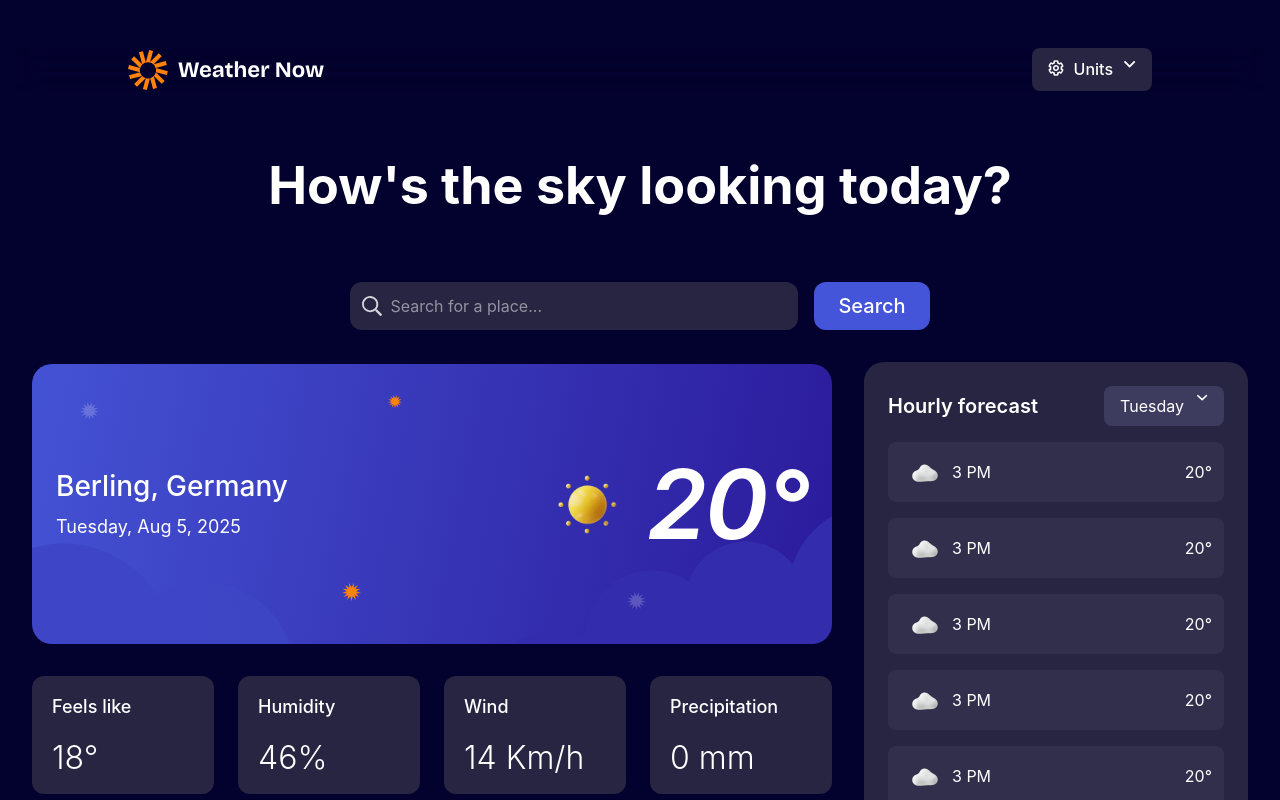
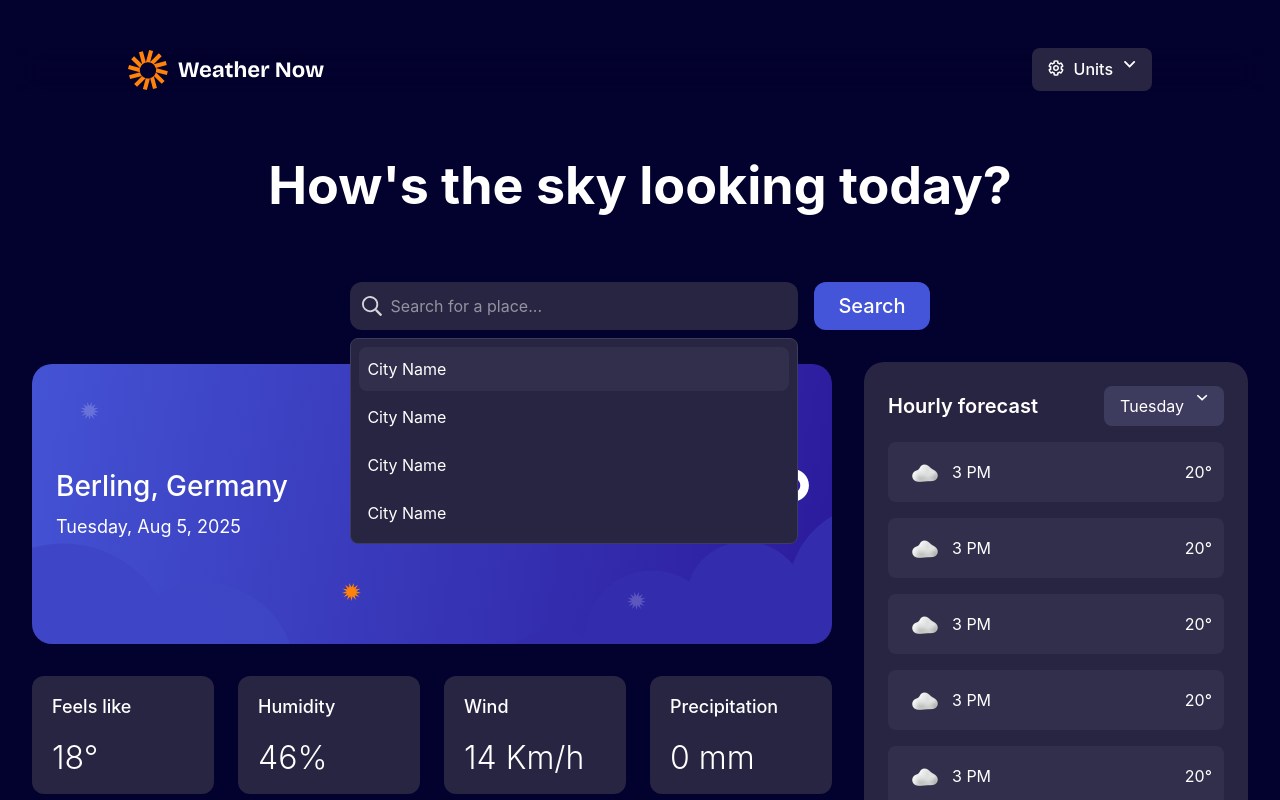
Before and after one commit to alecanonm/weatherapp, a React (Vite) app: page / in a window 1280 px wide. Shown: the top 800 px of the page. Built offline with nearby package versions, Linux system fonts and the light colour scheme; no server answers.

Commit message:
Feature: SearchBar subjections

```diff
--- a/package.json
+++ b/package.json
@@ -12,13 +12,16 @@
   "dependencies": {
     "@tailwindcss/vite": "^4.2.1",
     "@tanstack/react-query": "^5.91.3",
+    "@tanstack/react-query-devtools": "^5.91.3",
     "axios": "^1.13.6",
     "react": "^19.2.4",
     "react-dom": "^19.2.4",
+    "react-router": "^7.13.1",
     "tailwindcss": "^4.2.1"
   },
   "devDependencies": {
     "@eslint/js": "^9.39.4",
+    "@tanstack/eslint-plugin-query": "^5.91.5",
     "@types/node": "^24.12.0",
     "@types/react": "^19.2.14",
     "@types/react-dom": "^19.2.3",
--- a/src/WeatherApp.tsx
+++ b/src/WeatherApp.tsx
@@ -1,3 +1,8 @@
+import {
+  QueryClient,
+  QueryClientProvider,
+  useQuery,
+} from "@tanstack/react-query";
 import CustomHeader from "./components/Header/CustomHeader";
 import JumboTron from "./components/Jumbotron/JumboTron";
 import CustomSearch from "./components/Search/CustomSearch";
@@ -5,9 +10,13 @@ import DailyForecast from "./components/ui/DailyForecast";
 import HourlyForecast from "./components/ui/HourlyForecast";
 import WeatherInfo from "./components/ui/WeatherInfo";
 import WeatherPanel from "./components/ui/WeatherPanel";
+import { ReactQueryDevtools } from "@tanstack/react-query-devtools";
+
+const queryClient = new QueryClient();
 
 const WeatherApp = () => {
   return (
+    <QueryClientProvider client={queryClient}>
       <div className="bg-neutral-900 flex flex-col gap-16 min-h-screen pt-4 px-4 pb-12 xl:pt-12 xl:pb-20 text-neutral-0">
         <CustomHeader />
         <main className="self-center flex flex-col gap-16">
@@ -29,6 +38,8 @@ const WeatherApp = () => {
           </section>
         </main>
       </div>
+      <ReactQueryDevtools initialIsOpen={false} />
+    </QueryClientProvider>
   );
 };
 
--- a/src/actions/get-weather.action.ts
+++ b/src/actions/get-weather.action.ts
@@ -1,7 +1,10 @@
 import { weatherApi } from "../api/weather.api";
 import type { Weather } from "../interfaces/weather.interface";
 
-export const getWeather = async (lat: string, lon: string) => {
+export const getWeather = async (
+  lat: number,
+  lon: number,
+): Promise<Weather> => {
   const response = await weatherApi.get<Weather>("/forecast", {
     params: {
       latitude: lat,
--- a/src/components/Search/CustomSearch.tsx
+++ b/src/components/Search/CustomSearch.tsx
@@ -16,6 +16,20 @@ const CustomSearch = () => {
           placeholder="Search for a place..."
           className="w-full pl-10 pr-4 py-3 bg-neutral-800 px-6 rounded-xl focus:ring-0 focus:ring-neutral-800 focus:outline-none"
         />
+        <ul className="absolute top-14 w-full flex flex-col gap-1 bg-neutral-800 border  border-neutral-600 rounded-lg p-2">
+          <li className="px-2 py-2.5 hover:bg-neutral-700 bg-neutral-700 rounded-lg cursor-pointer">
+            City Name
+          </li>
+          <li className="px-2 py-2.5 hover:bg-neutral-700 rounded-lg cursor-pointer">
+            City Name
+          </li>
+          <li className="px-2 py-2.5 hover:bg-neutral-700 rounded-lg cursor-pointer">
+            City Name
+          </li>
+          <li className="px-2 py-2.5 hover:bg-neutral-700 rounded-lg cursor-pointer">
+            City Name
+          </li>
+        </ul>
       </div>
       <button className="rounded-xl cursor-pointer bg-blue-500 px-6 py-3 text-[20px]/[1.2] font-medium">
         Search
--- a/src/components/ui/WeatherPanel.tsx
+++ b/src/components/ui/WeatherPanel.tsx
@@ -1,6 +1,16 @@
+import { useQuery } from "@tanstack/react-query";
 import sunnyIcon from "../../assets/images/icon-sunny.webp";
+import { getWeather } from "../../actions/get-weather.action";
 
 const WeatherPanel = () => {
+  const { data } = useQuery({
+    queryKey: ["weather"],
+    queryFn: () => getWeather(52.52, 13.41),
+    staleTime: 1000 * 60 * 5,
+  });
+
+  console.log(data);
+
   return (
     <section className="bg-[url('./assets/images/bg-today-small.svg')] sm:bg-[url('./assets/images/bg-today-large.svg')]  bg-no-repeat bg-cover bg-center flex sm:flex-row flex-col justify-between items-center px-6 py-20 rounded-[20px]">
       <div className="flex flex-col gap-3">
```
Also changed, not shown: 1 other file (tests, documents, lock files or other folders). Lines whose indentation alone changed are shown as unchanged.
